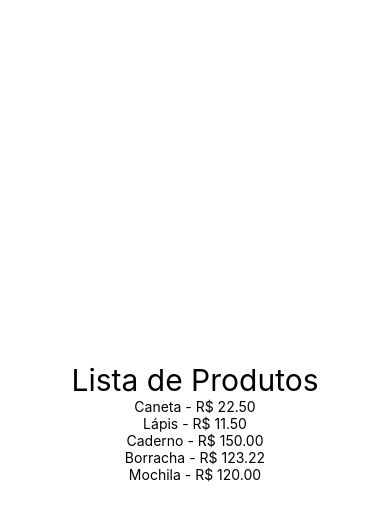
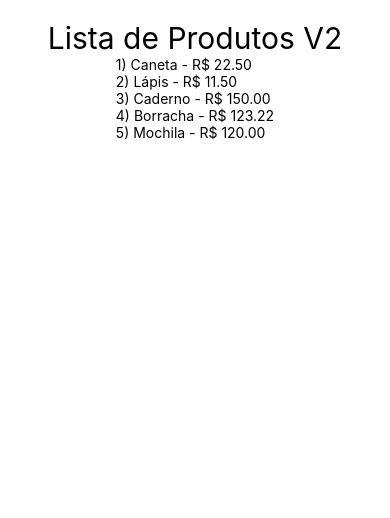
Before and after one commit to leticiasatiko/treinamento-react-native, a React Native app: screen / in a window 390 px wide. Shown: the top 518 px of the page. Built offline with nearby package versions, Linux system fonts and the light colour scheme.

Commit message:
Lista produtos flat list

```diff
--- a/src/App.tsx
+++ b/src/App.tsx
@@ -16,13 +16,15 @@ import Familia from './components/relacao/Familia'
 import Membro from './components/relacao/Membro'
 import UsuarioLogado from './components/UsuarioLogado'
 import ListaProdutos from './components/produtos/listaProdutos'
+import ListaProdutosV2 from './components/produtos/ListaProdutosV2'
 
 export default () => (
     <View style={style.App}>
 
-        <ListaProdutos />
+        <ListaProdutosV2 />
 
         {/*
+        <ListaProdutos />
         <UsuarioLogado usuario={{ nome: 'Letícia', email: 'leticia@example.com' }} />
         <UsuarioLogado usuario={{ nome: 'Márcia', email: '' }} />
         <Familia>
--- /dev/null
+++ b/src/components/produtos/ListaProdutosV2.tsx
@@ -0,0 +1,24 @@
+import React from 'react'
+import { View, Text, FlatList } from 'react-native'
+import Estilo from '../estilo'
+
+import Produtos from './produtos'
+
+export default (props: {}) => {
+    const produtoRender = ({ item: p }: { item: { id: number; nome: string; preco: number } }) => {
+        return <Text>{p.id}) {p.nome} - R$ {p.preco.toFixed(2)}</Text>
+    }
+
+    return (
+        <>
+            <Text style={Estilo.txtG}>
+                Lista de Produtos V2
+            </Text>
+            <FlatList
+                data={Produtos}
+                keyExtractor={i => `${i.id}`}
+                renderItem={produtoRender}
+            />
+        </>
+    )
+}
```
